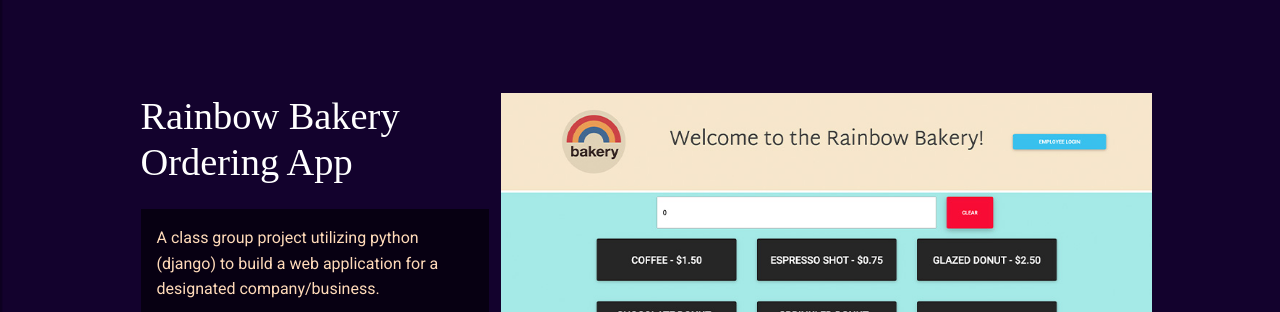
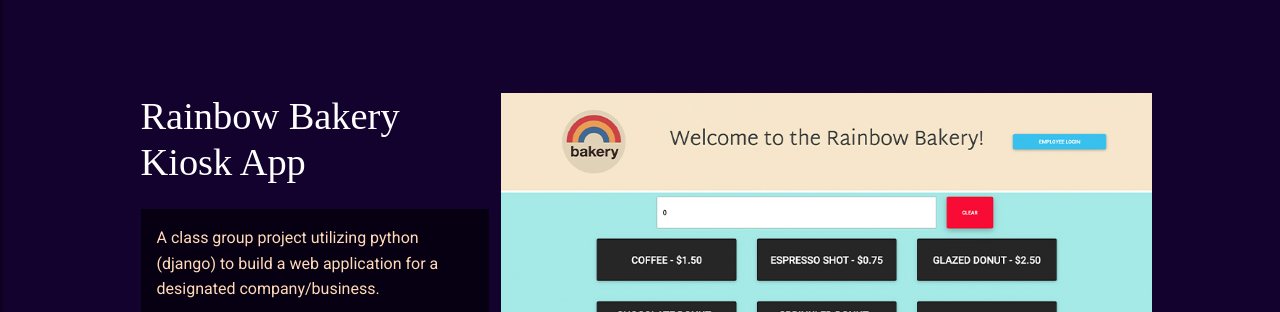
Before and after one commit to Bateeters/bteeters, a website: page index.html in a window 1280 px wide. Shown: the part 3206-3518 px from the top of the page. Drawn offline with Linux system fonts and the light colour scheme.

Commit message:
Update index.html
Updated Rainbow Bakery Text

```diff
--- a/index.html
+++ b/index.html
@@ -366,7 +366,7 @@
           <div class="row projectLayout justify-content-center project pb-5">
             <div class="col-md-4">
               <div class="pb-3 sectionHeadB text-center text-md-start">
-                <h3 class="sectionHeadB text-center text-md-start">Rainbow Bakery Ordering App</h3>
+                <h3 class="sectionHeadB text-center text-md-start">Rainbow Bakery Kiosk App</h3>
               </div>
               <div class="p-3 mb-3" style="background-color: #070012;">
                 A class group project utilizing python (django) to build a web application for a designated company/business.
@@ -401,7 +401,7 @@
               <div class="modal-dialog">
                 <div class="modal-content" style="background-color: #070012;">
                     <div class="modal-header">
-                      <h4 class="modal-title" id="ModalLabel">Rainbow Bakery Ordering App</h4>
+                      <h4 class="modal-title" id="ModalLabel">Rainbow Bakery Kiosk App</h4>
                       <button type="button" class="btn-close" data-mdb-dismiss="modal" aria-label="Close" style="color: white;"><h2>X</h2></button>
                     </div>
 
```
